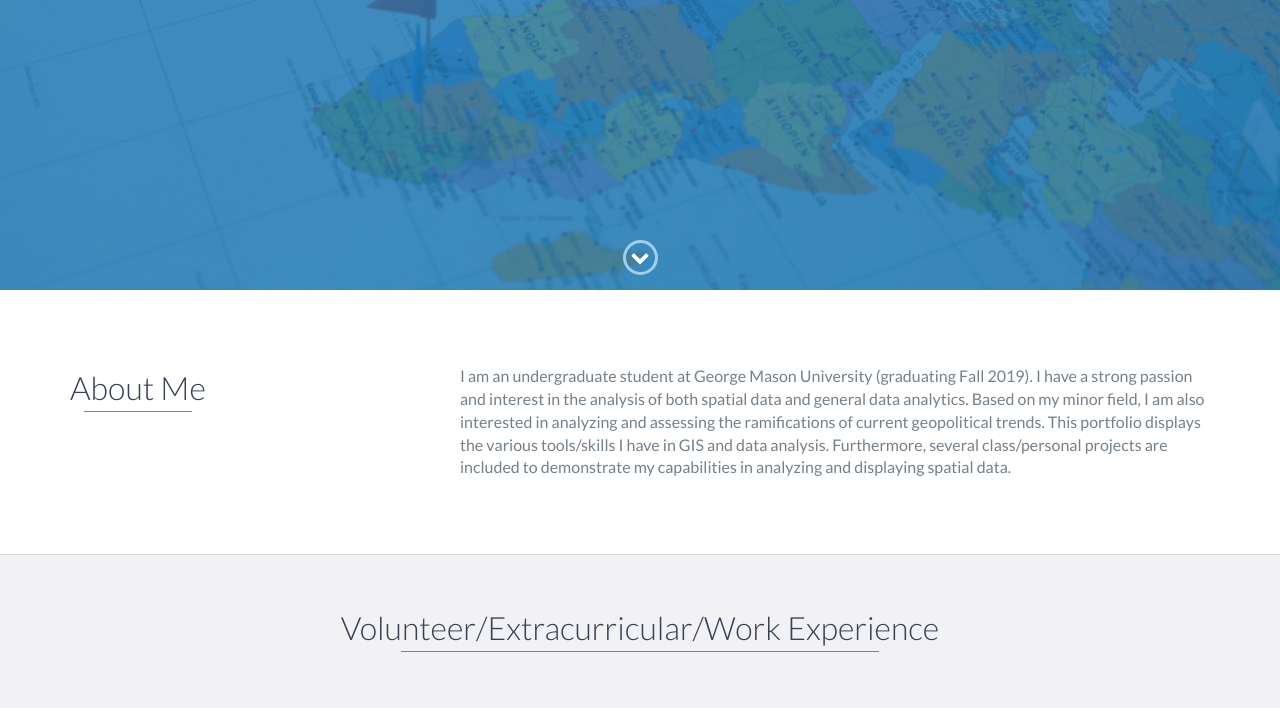
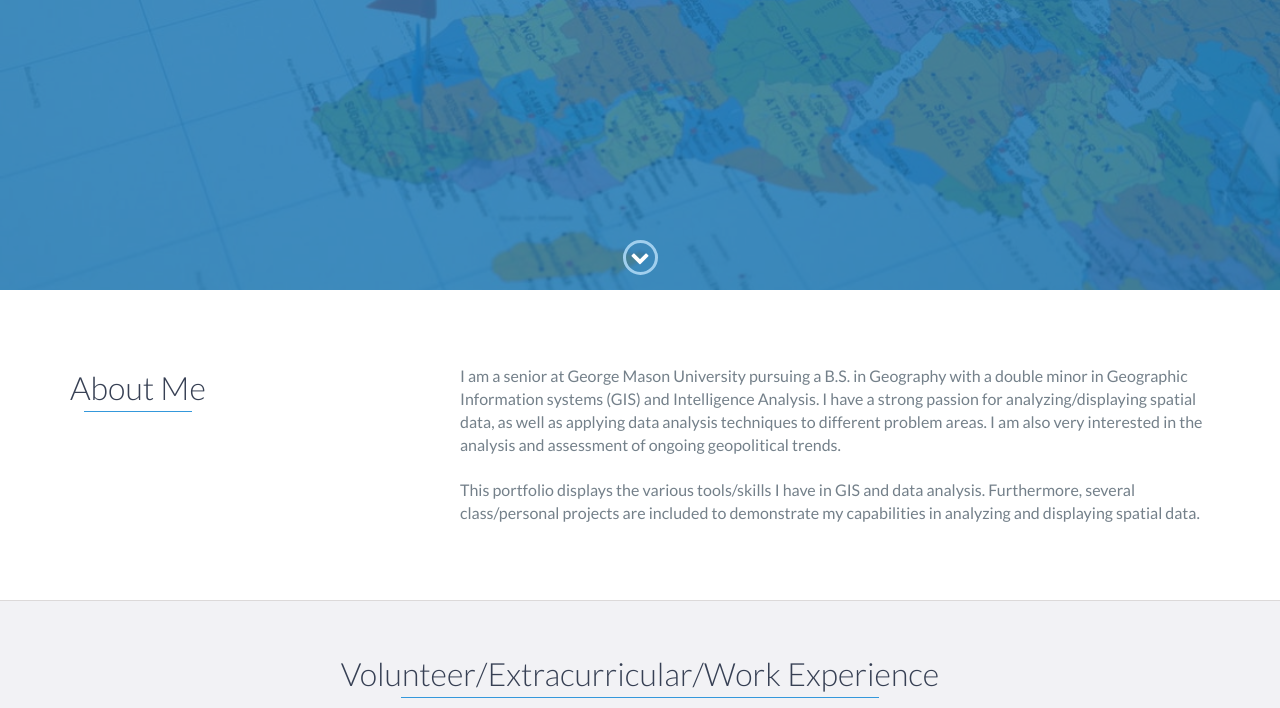
Before and after one commit to IanHelm/ianhelm.github.io, a website: page index.html in a window 1280 px wide. Shown: the part 510-1218 px from the top of the page. Drawn offline with nearby package versions, Linux system fonts and the light colour scheme.

Commit message:
Add files via upload
updated website

```diff
--- a/index.html
+++ b/index.html
@@ -73,8 +73,12 @@
                 </div>
                 <div class="col-md-8">
                     <p>
-                        I am an undergraduate student at George Mason University (graduating Fall 2019). I have a strong passion and interest in the analysis of both spatial data and general data analytics. Based on my minor field, I am also interested in analyzing and assessing the ramifications of current geopolitical trends. This portfolio displays the various tools/skills I have in GIS and data analysis. Furthermore, several class/personal projects are included to demonstrate my capabilities in analyzing and displaying spatial data.
+						I am a senior at George Mason University pursuing a B.S. in Geography with a double minor in Geographic Information systems (GIS) and Intelligence Analysis. I have a strong passion for analyzing/displaying spatial data, as well as applying data analysis techniques to different problem areas. I am also very interested in the analysis and assessment of ongoing geopolitical trends.
                     </p>
+					<br>
+					<p>
+						This portfolio displays the various tools/skills I have in GIS and data analysis. Furthermore, several class/personal projects are included to demonstrate my capabilities in analyzing and displaying spatial data.
+					</p>
                 </div>
             </div>
         </div>
```
